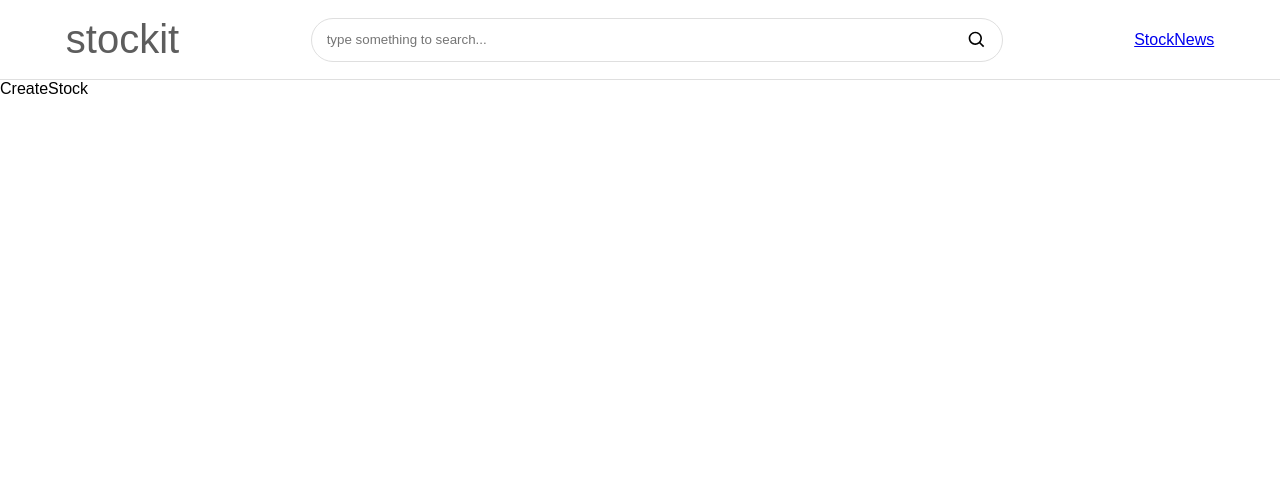
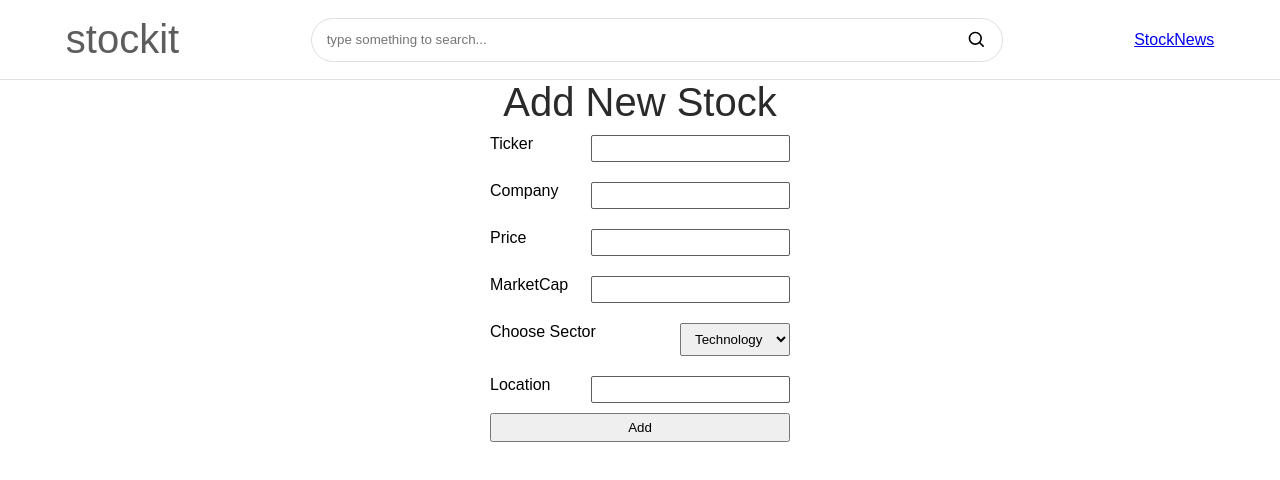
Before and after one commit to Stavgab/stockit, a React (Create React App) app in the folder Client/: page /stock/create in a window 1280 px wide. Shown: the top 480 px of the page. Built offline with nearby package versions, Linux system fonts and the light colour scheme.

Commit message:
create new stock page

```diff
--- /dev/null
+++ b/Client/src/common/CommonInput/CommonInput.tsx
@@ -0,0 +1,20 @@
+import React, { FC, HTMLInputTypeAttribute } from "react";
+import { Input, InputContainer, Label } from "./styles";
+
+interface Props {
+  label: String;
+  onChange: (e: any) => void;
+  type?: HTMLInputTypeAttribute;
+  name?: any;
+}
+
+const CommonInput: FC<Props> = ({ label, onChange, type, name }) => {
+  return (
+    <InputContainer>
+      <Label>{label}</Label>
+      <Input onChange={onChange} type={type} name={name} />
+    </InputContainer>
+  );
+};
+
+export default CommonInput;
--- /dev/null
+++ b/Client/src/common/CommonInput/styles.ts
@@ -0,0 +1,15 @@
+import styled from "styled-components";
+import Palette from "../../utils/Palette";
+
+export const InputContainer = styled.div`
+  padding: 10px 0;
+  display: flex;
+  justify-content: space-between;
+`;
+export const Input = styled.input`
+  padding: 5px 10px;
+  border-radius: 2px;
+  border: 1px solid ${Palette.PRIMARY_GERY};
+`;
+
+export const Label = styled.label``;
--- /dev/null
+++ b/Client/src/components/CreateStockForm/CreateStockForm.tsx
@@ -0,0 +1,119 @@
+import axios from "axios";
+import React, { useState } from "react";
+import { useNavigate } from "react-router-dom";
+import CommonInput from "../../common/CommonInput/CommonInput";
+import { InputContainer } from "../../common/CommonInput/styles";
+import { SERVER_URL, STOCK_ROUTE } from "../../utils/Consts";
+import {
+  ErrorMessage,
+  ErrorMessageContainer,
+  Form,
+  ReloadButton,
+  SelectionMenu,
+  SubmitButton,
+  Title,
+} from "./styles";
+
+const CreateStockForm = () => {
+  const [newStock, setNewStock] = useState<any>({
+    ticker: "",
+    company: "",
+    price: "",
+    marketCap: "",
+    sector: 0,
+    location: "",
+  });
+  const [sector, setSector] = useState<Number>(0);
+  const [isError, setIsError] = useState<Boolean>(false);
+  const navigate = useNavigate();
+
+  const handleChange = (e: any) => {
+    if (e.target.name === "sector") setSector(e.target.value);
+    setNewStock({
+      ...newStock,
+      [e.target.name]: e.target.value,
+    });
+  };
+  const handleSubmit = (e: { preventDefault: () => void }) => {
+    e.preventDefault();
+    axios
+      .post(`${SERVER_URL}${STOCK_ROUTE}`, newStock)
+      .then((res) => {
+        setIsError(false);
+        navigate("/");
+      })
+      .catch((err) => {
+        setIsError(true);
+        console.log(err);
+      });
+  };
+
+  const reloadPage = () => {
+    setIsError(false);
+    navigate(0);
+  };
+
+  return (
+    <>
+      {isError ? (
+        <ErrorMessageContainer>
+          <ErrorMessage>Something went wrong!</ErrorMessage>
+          <ErrorMessage>Please try again</ErrorMessage>
+          <ReloadButton onClick={reloadPage}>Reload</ReloadButton>
+        </ErrorMessageContainer>
+      ) : (
+        <>
+          <Title>Add New Stock</Title>
+          <Form onSubmit={handleSubmit}>
+            <CommonInput
+              label="Ticker"
+              onChange={handleChange}
+              type="text"
+              name="ticker"
+            />
+            <CommonInput
+              label="Company"
+              onChange={handleChange}
+              type="text"
+              name="company"
+            />
+            <CommonInput
+              label="Price"
+              onChange={handleChange}
+              type="number"
+              name="price"
+            />
+            <CommonInput
+              label="MarketCap"
+              onChange={handleChange}
+              type="number"
+              name="marketCap"
+            />
+            <InputContainer>
+              <label>Choose Sector</label>
+              <SelectionMenu
+                onChange={handleChange}
+                value={sector.toString()}
+                name="sector"
+              >
+                <option value={0}>Technology</option>
+                <option value={1}>Healthcare</option>
+                <option value={2}>Financial</option>
+                <option value={3}>Industrials</option>
+              </SelectionMenu>
+            </InputContainer>
+            <CommonInput
+              label="Location"
+              onChange={handleChange}
+              type="text"
+              name="location"
+            />
+            <SubmitButton type="submit">Add</SubmitButton>
+          </Form>
+        </>
+      )}
+    </>
+  );
+};
+
+export default CreateStockForm;
--- /dev/null
+++ b/Client/src/components/CreateStockForm/styles.ts
@@ -0,0 +1,39 @@
+import styled from "styled-components";
+import Palette from "../../utils/Palette";
+
+export const Title = styled.h1`
+  color: ${Palette.PRIMARY_BLACK};
+  font-size: 40px;
+  font-weight: 500;
+`;
+export const Form = styled.form`
+  width: 300px;
+  display: flex;
+  flex-direction: column;
+`;
+
+export const SubmitButton = styled.button`
+  padding: 5px 10px;
+`;
+
+export const ErrorMessageContainer = styled.div`
+  display: flex;
+  flex-direction: column;
+  align-items: center;
+  justify-content: center;
+  height: 80vh;
+`;
+
+export const ErrorMessage = styled.h2`
+  font-weight: 300;
+`;
+
+export const ReloadButton = styled.button`
+  padding: 5px 10px;
+  margin-top: 50px;
+`;
+
+export const SelectionMenu = styled.select`
+  padding: 7px 10px;
+  border-radius: 2px;
+`;
--- a/Client/src/pages/CreateStock/CreateStock.tsx
+++ b/Client/src/pages/CreateStock/CreateStock.tsx
@@ -1,7 +1,13 @@
 import React, { FC } from "react";
+import { CommonCenteredContainer } from "../../common/styles";
+import CreateStockForm from "../../components/CreateStockForm/CreateStockForm";
 
 const CreateStock: FC = () => {
-  return <div>CreateStock</div>;
+  return (
+    <CommonCenteredContainer>
+      <CreateStockForm />
+    </CommonCenteredContainer>
+  );
 };
 
 export default CreateStock;
--- a/Client/src/pages/StockScreener/StockScreener.tsx
+++ b/Client/src/pages/StockScreener/StockScreener.tsx
@@ -1,12 +1,20 @@
 import React, { FC } from "react";
+import { useNavigate } from "react-router-dom";
 import { CommonCenteredContainer } from "../../common/styles";
 import StocksList from "../../components/StocksList/StocksList";
-import { Title } from "./styles";
+import { SERVER_URL, STOCK_ROUTE } from "../../utils/Consts";
+import { Head, NewStockButton, Title } from "./styles";
 
 const StockScreener: FC = () => {
+  const navigate = useNavigate();
   return (
     <CommonCenteredContainer>
-      <Title>StockScreener</Title>
+      <Head>
+        <Title>StockScreener</Title>
+        <NewStockButton onClick={() => navigate(`${STOCK_ROUTE}create`)}>
+          New Stock
+        </NewStockButton>
+      </Head>
       <StocksList />
     </CommonCenteredContainer>
   );
--- a/Client/src/pages/StockScreener/styles.ts
+++ b/Client/src/pages/StockScreener/styles.ts
@@ -1,8 +1,19 @@
 import styled from "styled-components";
 import Palette from "../../utils/Palette";
 
+export const Head = styled.div`
+  display: flex;
+  flex-direction: row;
+  align-items: center;
+  width: 50%;
+  justify-content: space-around;
+`;
 export const Title = styled.h1`
   color: ${Palette.PRIMARY_BLACK};
   font-size: 40px;
   font-weight: 500;
 `;
+
+export const NewStockButton = styled.button`
+  padding: 5px 10px;
+`;
```
